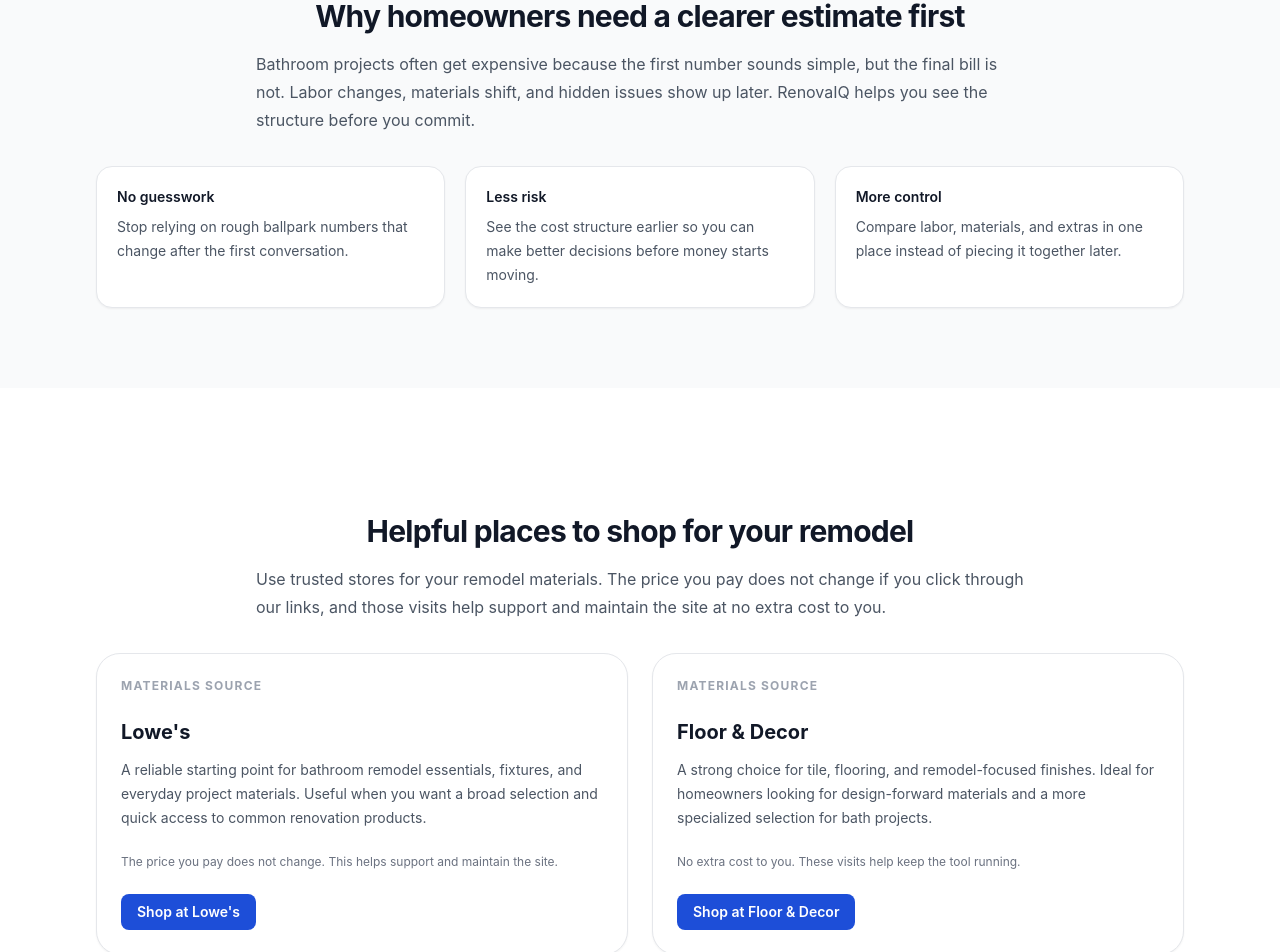
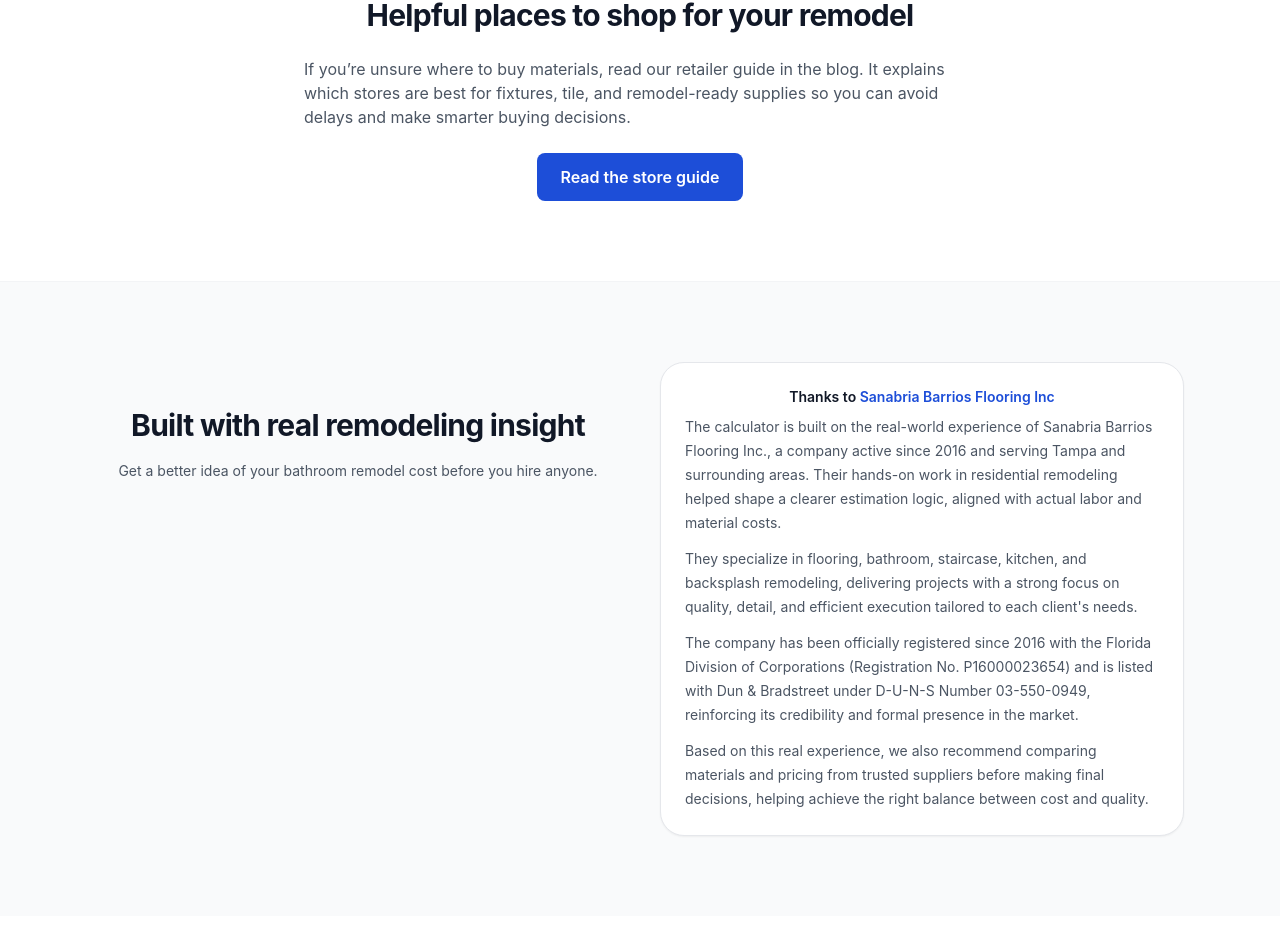
Before and after one commit to yimocuba-cpu/renovaiq-web, a Next.js app: page / in a window 1280 px wide. Shown: the part 785-1737 px from the top of the page. Built offline with nearby package versions, Linux system fonts and the light colour scheme.

Commit message:
SEO improvements + blog landing optimization

```diff
--- a/app/page.js
+++ b/app/page.js
@@ -14,9 +14,6 @@ export const metadata = {
     "bathroom renovation price calculator",
   ],
 };
-
-const LOWES_LINK = "https://www.lowes.com/c/Bathroom-ideas-inspiration-Bathroom";
-const FLOOR_DECOR_LINK = "https://www.flooranddecor.com/bath";
 
 export default function HomePage() {
   return (
@@ -85,118 +82,29 @@ export default function HomePage() {
         </div>
       </section>
 
-      {/* POR QUÉ EXISTE */}
-      <section className="border-t border-gray-100 bg-gray-50">
-        <div className="mx-auto max-w-6xl px-4 py-12 sm:px-6 sm:py-16 lg:px-8 lg:py-20">
-          <div className="max-w-3xl mx-auto">
-            <h2 className="text-center text-2xl sm:text-3xl font-bold tracking-tight text-gray-900 leading-tight">
-              Why homeowners need a clearer estimate first
-            </h2>
-            <p className="text-center sm:text-left mt-4 text-sm sm:text-base leading-6 sm:leading-7 text-gray-600">
-              Bathroom projects often get expensive because the first number sounds
-              simple, but the final bill is not. Labor changes, materials shift, and
-              hidden issues show up later. RenovaIQ helps you see the structure
-              before you commit.
-            </p>
-          </div>
+      {/* AFILIADOS */}
+      <section className="mx-auto max-w-6xl px-4 py-12 sm:px-6 sm:py-16 lg:px-8 lg:py-20">
+        <div className="max-w-3xl mx-auto text-center">
+          <h2 className="text-2xl sm:text-3xl font-bold tracking-tight text-gray-900 leading-tight">
+            Helpful places to shop for your remodel
+          </h2>
+        </div>
 
-          <div className="mt-6 sm:mt-8 grid gap-4 sm:gap-5 md:grid-cols-3">
-            <div className="rounded-xl sm:rounded-2xl border border-gray-200 bg-white p-4 sm:p-5 shadow-sm hover:shadow-md transition-shadow">
-              <p className="text-xs sm:text-sm font-semibold text-gray-900">No guesswork</p>
-              <p className="mt-2 text-xs sm:text-sm leading-5 sm:leading-6 text-gray-600">
-                Stop relying on rough ballpark numbers that change after the first
-                conversation.
-              </p>
-            </div>
+        <div className="mx-auto mt-6 max-w-2xl">
+          <p className="text-left text-sm sm:text-base leading-6 text-gray-600">
+            If you’re unsure where to buy materials, read our retailer guide in the blog. It explains which stores are best for fixtures, tile, and remodel-ready supplies so you can avoid delays and make smarter buying decisions.
+          </p>
 
-            <div className="rounded-xl sm:rounded-2xl border border-gray-200 bg-white p-4 sm:p-5 shadow-sm hover:shadow-md transition-shadow">
-              <p className="text-xs sm:text-sm font-semibold text-gray-900">Less risk</p>
-              <p className="mt-2 text-xs sm:text-sm leading-5 sm:leading-6 text-gray-600">
-                See the cost structure earlier so you can make better decisions before
-                money starts moving.
-              </p>
-            </div>
-
-            <div className="rounded-xl sm:rounded-2xl border border-gray-200 bg-white p-4 sm:p-5 shadow-sm hover:shadow-md transition-shadow">
-              <p className="text-xs sm:text-sm font-semibold text-gray-900">More control</p>
-              <p className="mt-2 text-xs sm:text-sm leading-5 sm:leading-6 text-gray-600">
-                Compare labor, materials, and extras in one place instead of piecing
-                it together later.
-              </p>
-            </div>
+          <div className="mt-6 flex justify-center">
+            <Button
+              href="/blog/bathroom-remodel-cost-usa#where-to-buy"
+              variant="primary"
+              ariaLabel="Go to retailer section in blog"
+            >
+              Read the store guide
+            </Button>
           </div>
         </div>
-      </section>
-
-      {/* AFILIADOS */}
-      <section className="mx-auto max-w-6xl px-4 py-12 sm:px-6 sm:py-16 lg:px-8 lg:py-20">
-        <div className="max-w-3xl mx-auto">
-          <h2 className="text-center text-2xl sm:text-3xl font-bold tracking-tight text-gray-900 leading-tight">
-            Helpful places to shop for your remodel
-          </h2>
-          <p className="text-center sm:text-left mt-4 text-sm sm:text-base leading-6 sm:leading-7 text-gray-600">
-            Use trusted stores for your remodel materials. The price you pay does not
-            change if you click through our links, and those visits help support and
-            maintain the site at no extra cost to you.
-          </p>
-        </div>
-
-        <div className="mt-6 sm:mt-8 grid gap-5 sm:gap-6 md:grid-cols-2">
-          <article className="rounded-2xl sm:rounded-3xl border border-gray-200 bg-white p-4 sm:p-6 shadow-sm hover:shadow-lg transition-shadow">
-            <p className="text-xs font-bold uppercase tracking-widest text-gray-400">
-              Materials source
-            </p>
-            <h3 className="mt-3 text-lg sm:text-xl font-bold text-gray-900">Lowe&apos;s</h3>
-            <p className="mt-3 text-xs sm:text-sm leading-5 sm:leading-6 text-gray-600">
-              A reliable starting point for bathroom remodel essentials, fixtures, and
-              everyday project materials. Useful when you want a broad selection and
-              quick access to common renovation products.
-            </p>
-            <p className="mt-3 text-xs text-gray-500">
-              The price you pay does not change. This helps support and maintain the site.
-            </p>
-            <div className="mt-4">
-              <Button
-                variant="affiliate"
-                href={LOWES_LINK}
-                ariaLabel="Shop at Lowe's"
-              >
-                Shop at Lowe&apos;s
-              </Button>
-            </div>
-          </article>
-
-          <article className="rounded-2xl sm:rounded-3xl border border-gray-200 bg-white p-4 sm:p-6 shadow-sm hover:shadow-lg transition-shadow">
-            <p className="text-xs font-bold uppercase tracking-widest text-gray-400">
-              Materials source
-            </p>
-            <h3 className="mt-3 text-lg sm:text-xl font-bold text-gray-900">
-              Floor &amp; Decor
-            </h3>
-            <p className="mt-3 text-xs sm:text-sm leading-5 sm:leading-6 text-gray-600">
-              A strong choice for tile, flooring, and remodel-focused finishes. Ideal
-              for homeowners looking for design-forward materials and a more specialized
-              selection for bath projects.
-            </p>
-            <p className="mt-3 text-xs text-gray-500">
-              No extra cost to you. These visits help keep the tool running.
-            </p>
-            <div className="mt-4">
-              <Button
-                variant="affiliate"
-                href={FLOOR_DECOR_LINK}
-                ariaLabel="Shop at Floor and Decor"
-              >
-                Shop at Floor &amp; Decor
-              </Button>
-            </div>
-          </article>
-        </div>
-
-        <p className="mt-4 sm:mt-6 text-xs text-center text-gray-500">
-          We may earn a commission if you buy through these links, at no extra cost to
-          you.
-        </p>
       </section>
 
       {/* CONFIANZA / COLABORADOR */}
```
